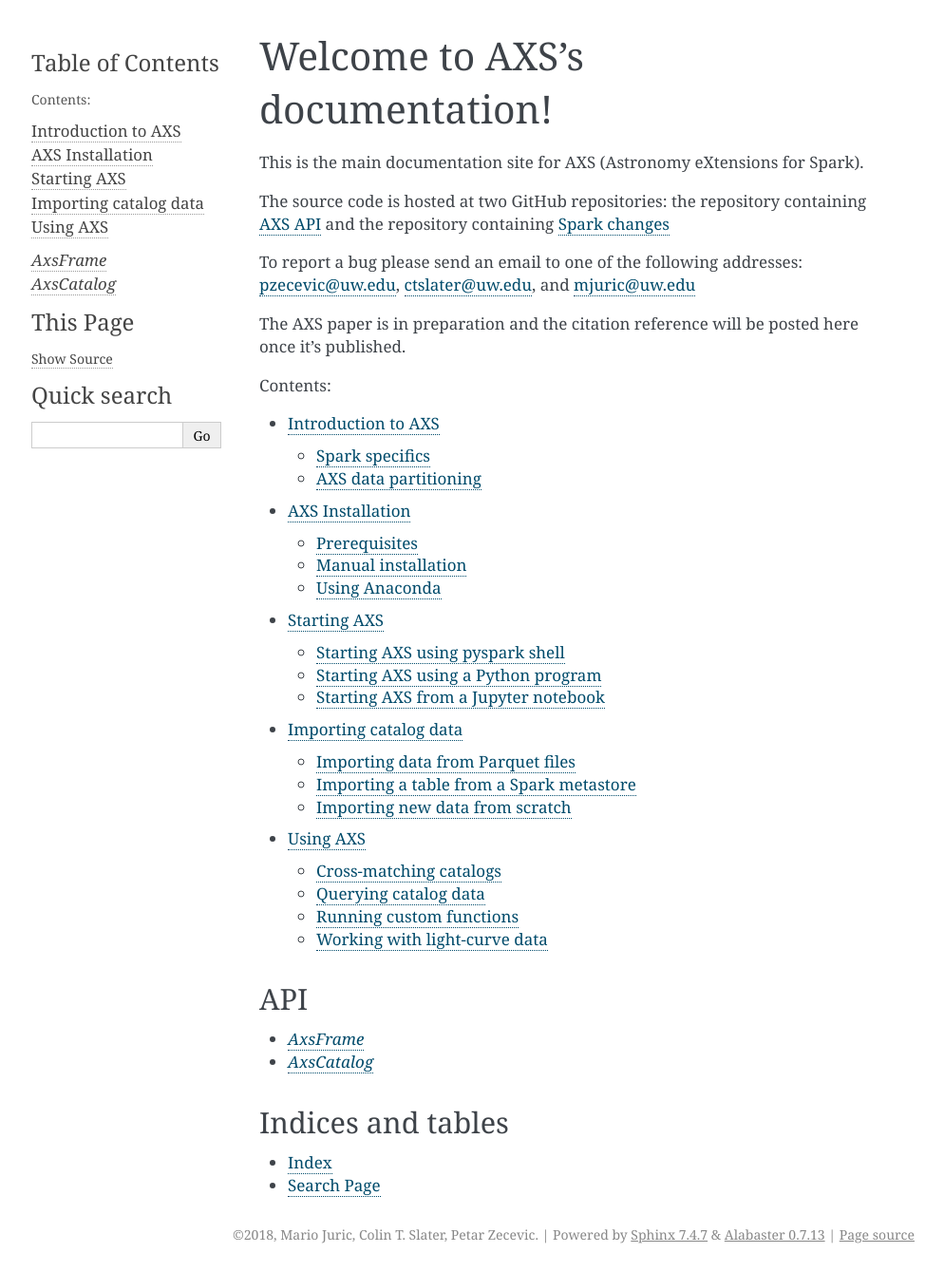
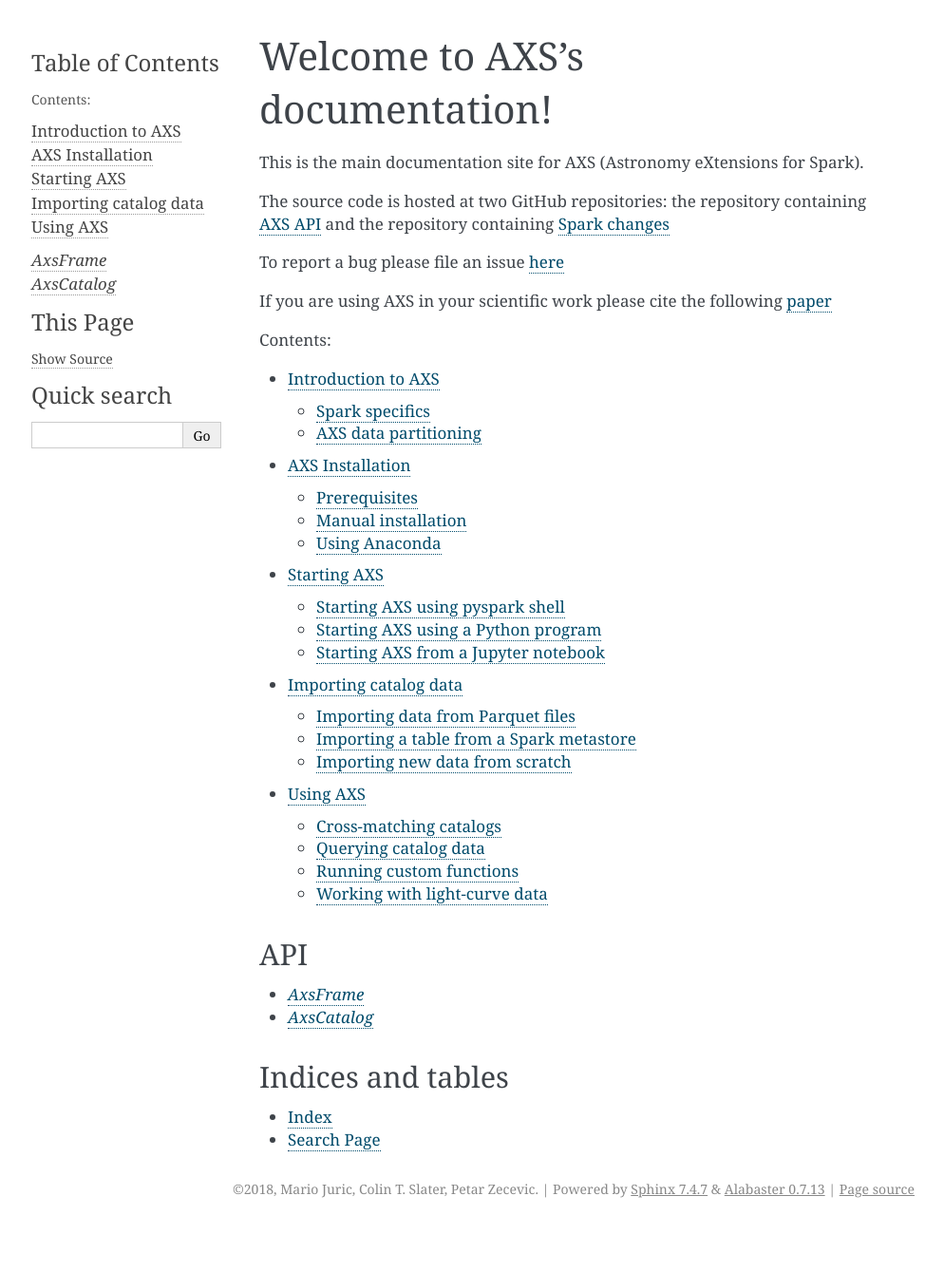
Before and after one commit to astronomy-commons/axs, a Sphinx documentation site: the page built from docs-build/source/index.rst, in a window 1280 px wide. Shown: the whole page at 95% size, without its empty margins (147-1141 px from the left). Built offline with Sphinx 7.4.7, drawn with Linux system fonts in a browser that asks for light colours; after the commit the page ends 1291 px from its top, so only the background shows below that.

Commit message:
Update index.rst

```diff
--- a/docs-build/source/index.rst
+++ b/docs-build/source/index.rst
@@ -13,10 +13,9 @@
 `AXS API <https://github.com/dirac-institute/AXS>`__
 and the repository containing `Spark changes <https://github.com/dirac-institute/spark>`__
 
-To report a bug please send an email to one of the following addresses: pzecevic@uw.edu,
-ctslater@uw.edu, and mjuric@uw.edu
+To report a bug please file an issue `here <https://github.com/dirac-institute/AXS/issues>`__
 
-The AXS paper is in preparation and the citation reference will be posted here once it's published.
+If you are using AXS in your scientific work please cite the following `paper <https://doi.org/10.3847/1538-3881/ab2384>`__
 
 
 .. toctree::
```
